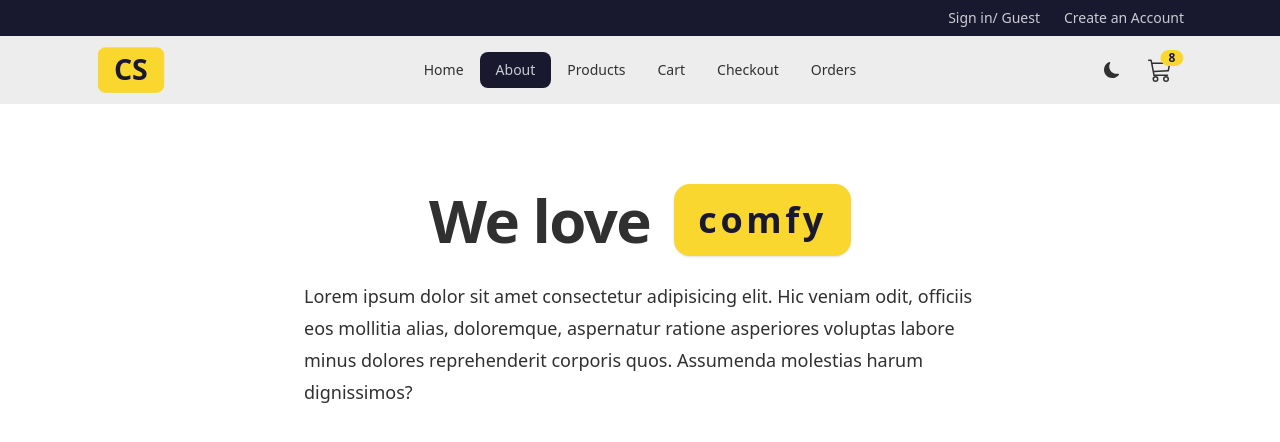
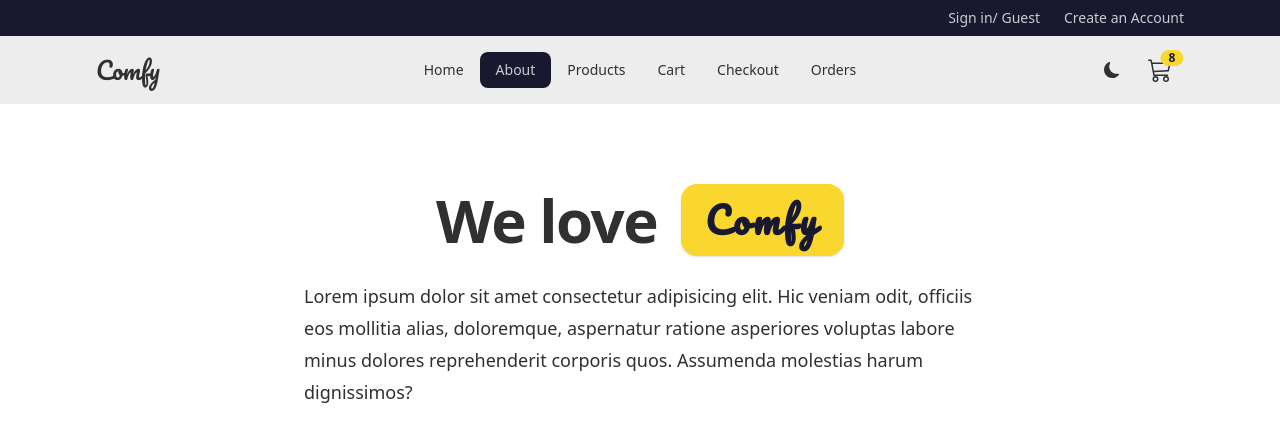
Before and after one commit to gdrmvrm/comfy-store, a React (Vite) app: page /about in a window 1280 px wide. Shown: the top 442 px of the page. Built offline with nearby package versions, Linux system fonts and the light colour scheme.

Commit message:
change logo

```diff
--- a/index.html
+++ b/index.html
@@ -4,6 +4,10 @@
     <meta charset="UTF-8" />
     <link rel="icon" type="image/svg+xml" href="/vite.svg" />
     <meta name="viewport" content="width=device-width, initial-scale=1.0" />
+    <link
+      href="https://fonts.googleapis.com/css2?family=Pacifico&display=swap"
+      rel="stylesheet"
+    />
     <title>Comfy Store</title>
   </head>
   <body>
--- a/src/components/Navbar.jsx
+++ b/src/components/Navbar.jsx
@@ -35,9 +35,10 @@ const Navbar = () => {
           {/* Title */}
           <NavLink
             to='/'
-            className='hidden lg:flex btn btn-primary text-3xl items-center '
+            className='hidden lg:flex text-2xl items-center '
+            style={{ fontFamily: 'Pacifico, cursive' }}
           >
-            CS
+            Comfy
           </NavLink>
           {/* DROPDOWN */}
           <div className='dropdown'>
--- a/src/index.css
+++ b/src/index.css
@@ -1,3 +1,5 @@
+@import url('https://fonts.googleapis.com/css2?family=Pacifico&display=swap');
+
 @tailwind base;
 @tailwind components;
 @tailwind utilities;
--- a/src/pages/About.jsx
+++ b/src/pages/About.jsx
@@ -9,8 +9,11 @@ const About = () => {
         </h1>
         <div className='stats bg-primary shadow'>
           <div className='stat'>
-            <div className='stat-title text-primary-content text-4xl font-bold tracking-widest'>
-              comfy
+            <div
+              className='stat-title text-primary-content text-4xl font-bold tracking-widest'
+              style={{ fontFamily: 'Pacifico, cursive' }}
+            >
+              Comfy
             </div>
           </div>
         </div>
```
